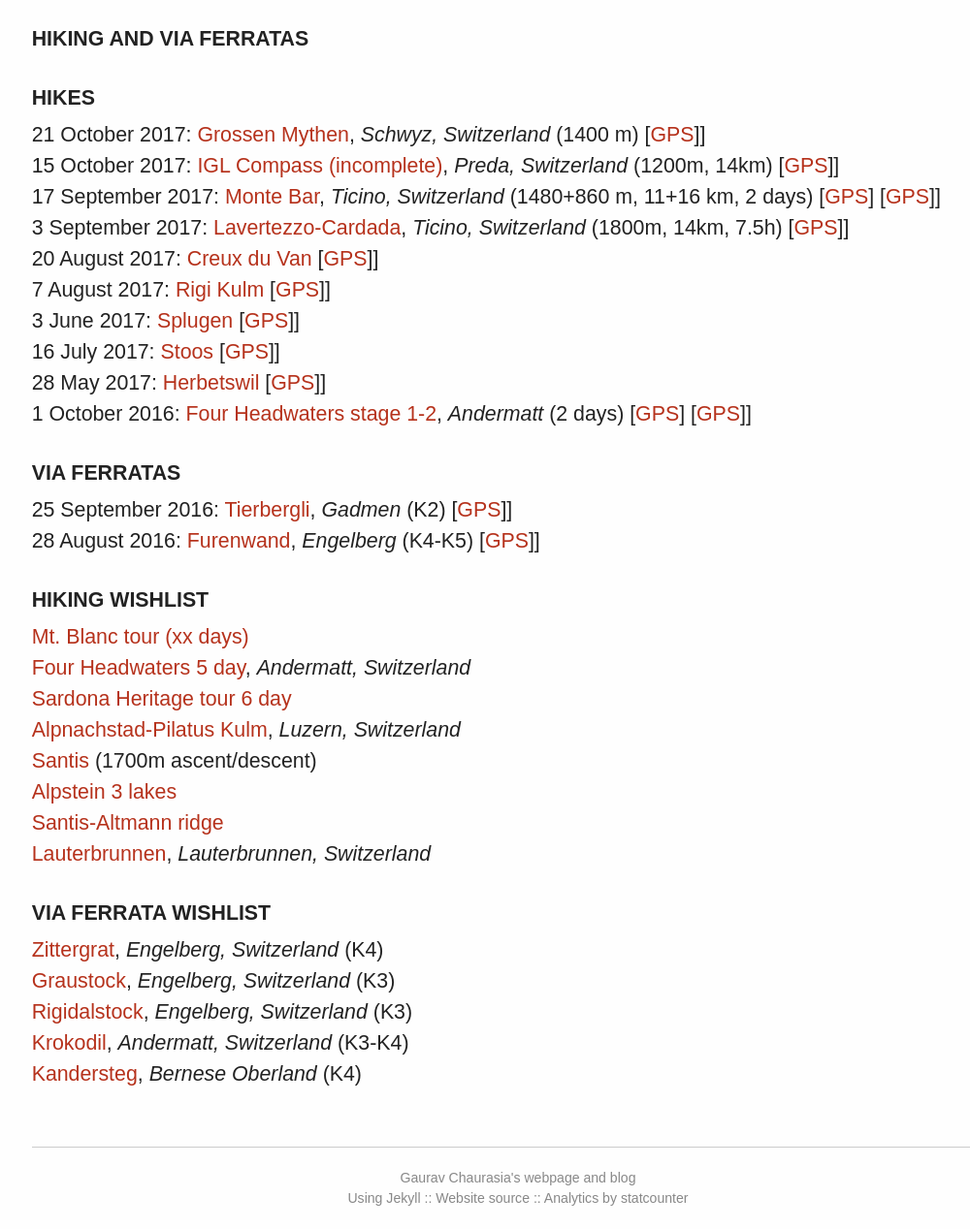
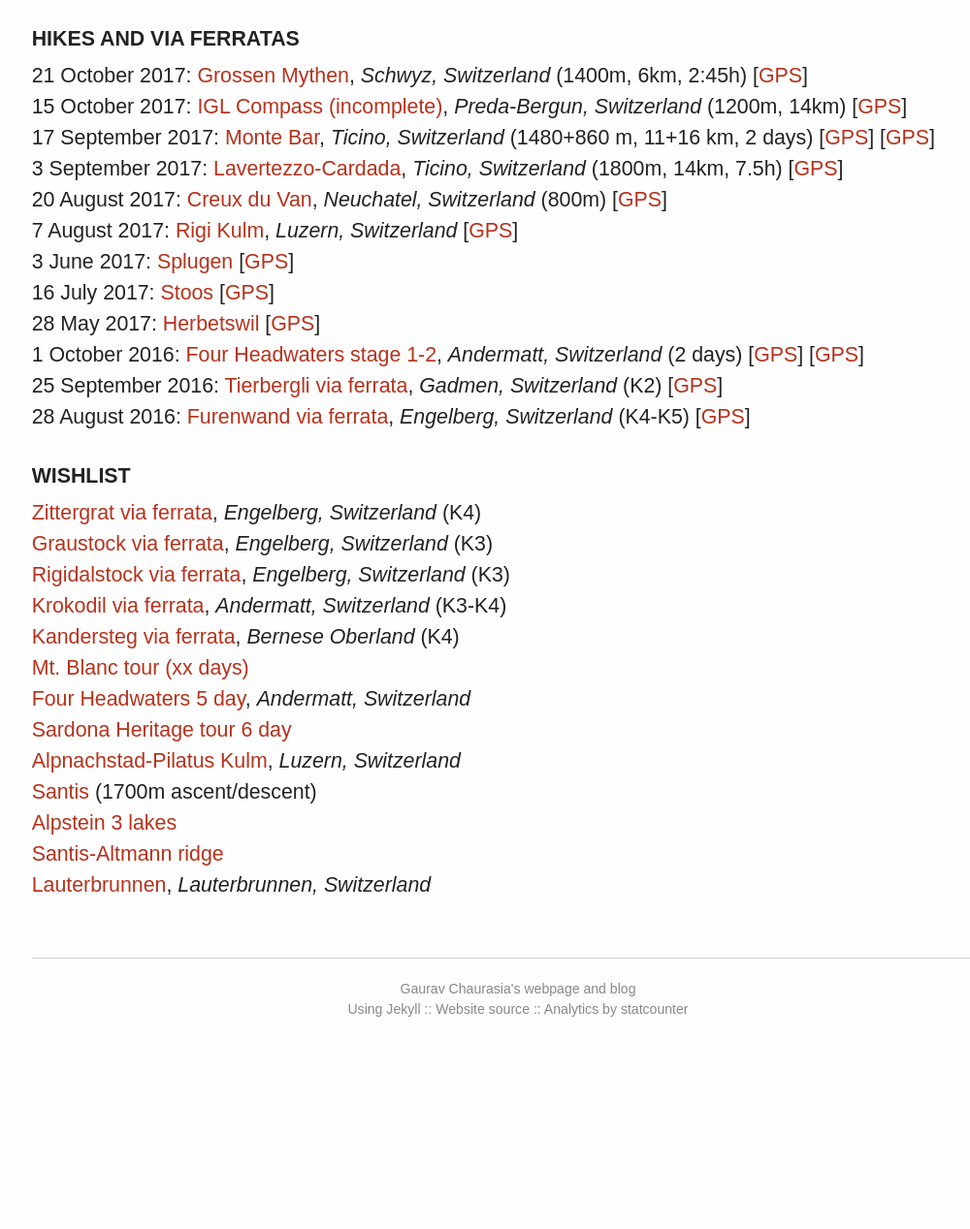
Before and after one commit to gchauras/gchauras.github.io, a Jekyll site: the page built from hiking.md, in a window 1280 px wide, cut to the strip 104-1372 px from the top of the page. Shown: the whole strip at 97% size, without its empty margins (106-1106 px from the left). Built offline with Jekyll 4.4.1, drawn with Linux system fonts in a browser that asks for light colours; comment, search, counter and statistics services are not loaded; after the commit the page ends 1177 px from its top, so only the background shows below that.

Commit message:
Updates and bugfixes

```diff
--- a/hiking.md
+++ b/hiking.md
@@ -1,12 +1,12 @@
 ---
 layout: page
 permalink: /misc/hiking.html
-title: Hiking and via ferratas
+title: Hikes and via ferratas
 
-hikes:
+completed:
     - name: Grossen Mythen
       location: Schwyz, Switzerland
-      difficulty: 1400 m
+      notes: 1400m, 6km, 2:45h
       url: http://www.schweizmobil.ch/de/wanderland/routen/route-0829.html
       track: https://connect.garmin.com/modern/activity/2161379113
       date: 21 Oct 2017
@@ -14,8 +14,8 @@
       private_photos:
 
     - name: IGL Compass (incomplete)
-      location: Preda, Switzerland
-      difficulty: 1200m, 14km
+      location: Preda-Bergun, Switzerland
+      notes: 1200m, 14km
       url: https://map.schweizmobil.ch/?lang=en&trackId=3348194&land=wanderland&route=all&layers=Wanderwegnetz
       track: https://connect.garmin.com/modern/activity/2117617190
       date: 15 Oct 2017
@@ -24,7 +24,7 @@
 
     - name: Monte Bar
       location: Ticino, Switzerland
-      difficulty: 1480+860 m, 11+16 km, 2 days
+      notes: 1480+860 m, 11+16 km, 2 days
       url: https://map.wanderland.ch/?lang=de&route=all&bgLayer=pk&resolution=10&E=2705770&N=1120543&trackId=3874842&layers=Wanderland
       track:
         - https://connect.garmin.com/modern/activity/1985512528
@@ -35,7 +35,7 @@
 
     - name: Lavertezzo-Cardada
       location: Ticino, Switzerland
-      difficulty: 1800m, 14km, 7.5h
+      notes: 1800m, 14km, 7.5h
       url: https://map.wanderland.ch/?lang=de&route=all&bgLayer=pk&resolution=10&E=2705770&N=1120543&trackId=3874842&layers=Wanderland
       track: https://connect.garmin.com/modern/activity/1957616494
       date: 3 Sept 2017
@@ -43,16 +43,18 @@
       private_photos:
 
     - name: Creux du Van
-      location:
-      difficulty:
+      location: Neuchatel, Switzerland
+      url:
+      notes: 800m
       track: https://connect.garmin.com/modern/activity/1930666362
       date: 20 August 2017
       photos:
       private_photos:
 
     - name: Rigi Kulm
-      location:
-      difficulty:
+      location: Luzern, Switzerland
+      url:
+      notes:
       track: https://connect.garmin.com/modern/activity/1942609063
       date: 7 August 2017
       photos:
@@ -60,7 +62,8 @@
 
     - name: Splugen
       location:
-      difficulty:
+      url:
+      notes:
       track: https://connect.garmin.com/modern/activity/1779988900
       date: 3 June 2017
       photos:
@@ -68,7 +71,8 @@
 
     - name: Stoos
       location:
-      difficulty:
+      url:
+      notes:
       track: https://connect.garmin.com/modern/activity/1858515578
       date: 16 July 2017
       photos:
@@ -76,15 +80,16 @@
 
     - name: Herbetswil
       location:
-      difficulty:
+      url:
+      notes:
       track: https://connect.garmin.com/modern/activity/1771314304
       date: 28 May 2017
       photos:
       private_photos:
 
     - name: Four Headwaters stage 1-2
-      difficulty: 2 days
-      location: Andermatt
+      notes: 2 days
+      location: Andermatt, Switzerland
       url: http://www.andermatt.ch/en/summer/hiking/multi-day-tours/four-headwaters-trail2#skip
       track:
         - https://connect.garmin.com/modern/activity/1388356183/2
@@ -93,20 +98,18 @@
       photos:
       private_photos:
 
-
-ferratas:
-    - name: Tierbergli
-      location: Gadmen
-      difficulty: K2
+    - name: Tierbergli via ferrata
+      location: Gadmen, Switzerland
+      notes: K2
       url: http://www.visinand.ch/via/Bern/Tierbergli/Tierbergli_intro.htm
       track: https://connect.garmin.com/modern/activity/1379235891
       date: 25 Sept 2016
       photos:
       private_photos:
 
-    - name: Furenwand
-      location: Engelberg
-      difficulty: K4-K5
+    - name: Furenwand via ferrata
+      location: Engelberg, Switzerland
+      notes: K4-K5
       url: http://www.engelberg.ch/en/sommer-in-engelberg/via-ferratas/fuerenwand/
       track: https://connect.garmin.com/modern/activity/1325959012
       date: 28 August 2016
@@ -114,88 +117,78 @@
       private_photos:
 
 
-ferrata_wishlist:
-    - name: Zittergrat
+wishlist:
+
+    - name: Zittergrat via ferrata
       location: Engelberg, Switzerland
-      difficulty: K4
+      notes: K4
       url: http://www.engelberg.ch/en/sommer-in-engelberg/via-ferratas/zittergrat/
 
-    - name: Graustock
+    - name: Graustock via ferrata
       location: Engelberg, Switzerland
-      difficulty: K3
+      notes: K3
       url: http://www.engelberg.ch/en/sommer-in-engelberg/via-ferratas/graustock/
 
-    - name: Rigidalstock
+    - name: Rigidalstock via ferrata
       location: Engelberg, Switzerland
-      difficulty: K3
+      notes: K3
       url: http://www.engelberg.ch/en/sommer-in-engelberg/via-ferratas/rigidalstock/
 
-    - name: Krokodil
+    - name: Krokodil via ferrata
       location: Andermatt, Switzerland
-      difficulty: K3-K4
+      notes: K3-K4
       url: http://www.andermatt.ch/en/sommer/bergsteigen-klettern/Klettersteig-Bergsee
 
-    - name: Kandersteg
+    - name: Kandersteg via ferrata
       location: Bernese Oberland
-      difficulty: K4
+      notes: K4
       url: http://www.allmenalp.ch/aktivitaeten/klettersteig/?L=1
-
-hiking_wishlist:
 
     - name: Mt. Blanc tour (xx days)
       location:
-      difficulty:
+      notes:
       url:
 
     - name: Four Headwaters 5 day
       location: Andermatt, Switzerland
-      difficulty:
+      notes:
       url: http://www.andermatt.ch/en/summer/hiking/multi-day-tours/four-headwaters-trail2#skip
 
     - name: Sardona Heritage tour 6 day
       location:
-      difficulty:
+      notes:
       url: http://www.wanderland.ch/en/routes/route-073.html
 
     - name: Alpnachstad-Pilatus Kulm
       location: Luzern, Switzerland
-      difficulty:
+      notes:
       url:  https://www.pilatus.ch/fileadmin/files/entdecken/aktivitaeten/wandern-am-pilatus/1.1.1.3_Wandern_am_Pilatus_5.pdf
 
     - name: Santis
       location:
-      difficulty: 1700m ascent/descent
+      notes: 1700m ascent/descent
       url: http://www.hikr.org/tour/post67759.html
 
     - name: Alpstein 3 lakes
       location:
-      difficulty:
+      notes:
       url: http://www.appenzell.ch/en/alpstein/hiking/hiking-tour-suggestions/the-mountain-lakes-of-the-alpstein.html
 
     - name: Santis-Altmann ridge
       location:
-      difficulty:
+      notes:
       url: https://www.myswitzerland.com/en-us/summer-weather-nodes/good_weather_summer/adventure-weather-summer/adventure-sports-summer/hiking-outdoor/panorama-trails/hiking-the-ridge-between-mts-saentis-and-altmann.html
 
     - name: Lauterbrunnen
       location: Lauterbrunnen, Switzerland
-      difficulty:
+      notes:
       url:
 
 ---
 
-### Hikes
-{% for r in page.hikes %}
-{% if r.date %}{{ r.date | date: "%-d %B %Y"  }}: {% endif %}[{{r.name}}]({{r.url}}){% if r.location %}, *{{r.location}}* {% endif %}{% if r.difficulty %} ({{r.difficulty}}){% endif %}{% if r.track %}{% for t in r.track %} [[GPS]({{t}})]{% endfor %}{% endif %}{% if r.photos %}, [photo]({{r.photos}}){% endif %}{% if r.private_photos %}, [private]({{r.private_photos}}){% endif %}]<br />{% endfor %}
+{% for r in page.completed %}
+{% if r.date %}{{ r.date | date: "%-d %B %Y"  }}: {% endif %}[{{r.name}}]({{r.url}}){% if r.location %}, *{{r.location}}* {% endif %}{% if r.notes %} ({{r.notes}}){% endif %}{% if r.track %}{% for t in r.track %} [[GPS]({{t}})]{% endfor %}{% endif %}{% if r.photos %}, [photo]({{r.photos}}){% endif %}{% if r.private_photos %}, [private]({{r.private_photos}})]{% endif %}<br />{% endfor %}
 
-### Via ferratas
-{% for r in page.ferratas %}
-{% if r.date %}{{ r.date | date: "%-d %B %Y"  }}: {% endif %}[{{r.name}}]({{r.url}}){% if r.location %}, *{{r.location}}* {% endif %}{% if r.difficulty %} ({{r.difficulty}}){% endif %}{% if r.track %}{% for t in r.track %} [[GPS]({{t}})]{% endfor %}{% endif %}{% if r.photos %}, [photo]({{r.photos}}){% endif %}{% if r.private_photos %}, [private]({{r.private_photos}}){% endif %}]<br />{% endfor %}
-
-### Hiking wishlist
-{% for r in page.hiking_wishlist %}
-[{{r.name}}]({{r.url}}){% if r.location %}, *{{r.location}}* {% endif %}{% if r.difficulty %} ({{r.difficulty}}) {% endif %}<br />{% endfor %}
-
-### Via ferrata wishlist
-{% for r in page.ferrata_wishlist %}
-[{{r.name}}]({{r.url}}){% if r.location %}, *{{r.location}}* {% endif %}{% if r.difficulty %} ({{r.difficulty}}) {% endif %}<br />{% endfor %}
+### Wishlist
+{% for r in page.wishlist %}
+[{{r.name}}]({{r.url}}){% if r.location %}, *{{r.location}}* {% endif %}{% if r.notes %} ({{r.notes}}) {% endif %}<br />{% endfor %}
```
